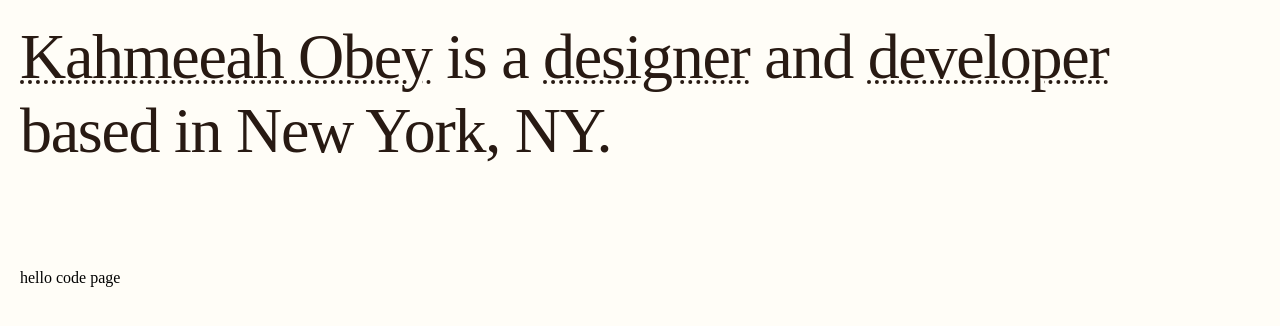
After one commit to kahmeeah/portfolio, a Flask app: template templates/code.html in a window 1280 px wide. The commit adds this page. Shown: the top 326 px of the page. Run offline with Flask 3, Linux system fonts and the light colour scheme; the template is opened without the code that fills it, so the values that code supplies are empty.

Commit message:
init code page

```diff
--- a/app.py
+++ b/app.py
@@ -24,6 +24,11 @@ def art():
     """renders art.html"""
     return render_template("art.html", active_page='art')
 
+@app.route("/code")
+def art():
+    """renders code.html"""
+    return render_template("code.html", active_page='code')
+
 
 if __name__ == "__main__":
     app.run(host="0.0.0.0", port=8080, debug=True, use_reloader=True)
--- /dev/null
+++ b/templates/code.html
@@ -0,0 +1,8 @@
+{% extends "index.html" %}
+{% block title %}Kahmeeah Obey · Code{% endblock %}
+{% block content %}
+<!-- page content goes here -->
+ <div class="fadeIn-animation">
+    <p>hello code page</p>
+ </div>
+{% endblock %}
--- a/templates/nav.html
+++ b/templates/nav.html
@@ -11,5 +11,5 @@
     <a href="{{ url_for('about' )}}" id="{% if active_page == 'about' %}active{% endif %}">Kahmeeah Obey</a>
     is a
     <a href="{{ url_for('design' )}}" id="{% if active_page == 'design' %}active{% endif %}">designer</a>
-    and <a href="https://github.com/kahmeeah" target="_blank">developer</a> based in New York, NY.
+    and <a href="{{ url_for('code') }}" target="_blank">developer</a> based in New York, NY.
 </div>
```
